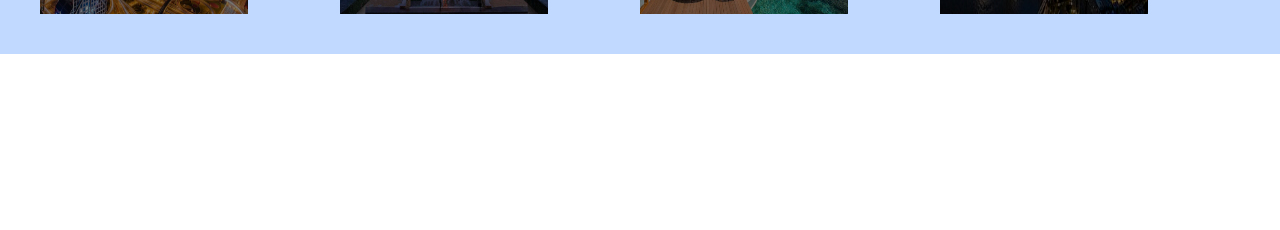
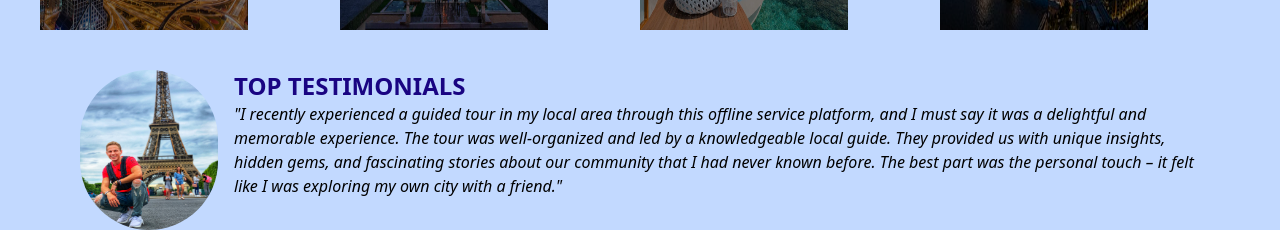
Before and after one commit to Israt85/My-local-tour-project, a React (Vite) app: page / in a window 1280 px wide. Shown: the part 1324-1554 px from the top of the page. Before the commit the page ends 1378 px from the top, so only its background shows below. Built offline with nearby package versions, Linux system fonts and the light colour scheme; no server answers.

Commit message:
added top testimonials

```diff
--- a/src/Components/Destination.jsx
+++ b/src/Components/Destination.jsx
@@ -8,7 +8,7 @@ const Destination = () => {
     return (
         <div className="py-10">
             <h2 className="text-3xl py-2 border-b-2 border-blue-950 mx-96 text-center text-[#190482] font-bold ">Top <span className="text-sky-700">Destination</span></h2>
-            <p className="w-2/3 text-center mx-auto">Are you ready to embark on your next extraordinary adventure? Look no further! We're delighted to present a selection of our top-rated destinations. Our private tours are crafted with a touch of genuine local essence, allowing you to immerse yourself in the culture, history, and traditions of each place. </p>
+            <p className="w-2/3 text-center mx-auto mb-4">Are you ready to embark on your next extraordinary adventure? Look no further! We're delighted to present a selection of our top-rated destinations. Our private tours are crafted with a touch of genuine local essence, allowing you to immerse yourself in the culture, history, and traditions of each place. </p>
 
 
             <div className='grid grid-cols-4 px-10'>
--- /dev/null
+++ b/src/Components/Testimonials.jsx
@@ -0,0 +1,20 @@
+import tourist from '../assets/sam-knight-N981UfUhF7U-unsplash.jpg'
+
+const Testimonials = () => {
+    return (
+        <div>
+            <div className=' flex mx-20 flex-row gap-4 justify-center'>
+            <div>
+            <img className='w-40 h-40 rounded-full' src={tourist} alt="" />
+            </div>
+            <div className='w-full '>
+            <h2 className='text-[#190482] text-2xl font-bold'>TOP TESTIMONIALS</h2>
+            <p className='italic'>"I recently experienced a guided tour in my local area through this offline service platform, and I must say it was a delightful and memorable experience. The tour was well-organized and led by a knowledgeable local guide. They provided us with unique insights, hidden gems, and fascinating stories about our community that I had never known before. The best part was the personal touch – it felt like I was exploring my own city with a friend."</p>
+            </div>
+        </div>
+
+</div>
+    );
+};
+
+export default Testimonials;
--- a/src/Pages/Home.jsx
+++ b/src/Pages/Home.jsx
@@ -1,5 +1,6 @@
 import Banner from "../Components/Banner";
 import Destination from "../Components/Destination";
+import Testimonials from "../Components/Testimonials";
 import Services from "./Services";
 
 const Home = () => {
@@ -8,6 +9,7 @@ const Home = () => {
             <Banner></Banner>
            <Services></Services>
            <Destination></Destination>
+           <Testimonials></Testimonials>
         </div>
     );
 };
```
Also changed, not shown: src/assets/sam-knight-N981UfUhF7U-unsplash.jpg (added).
